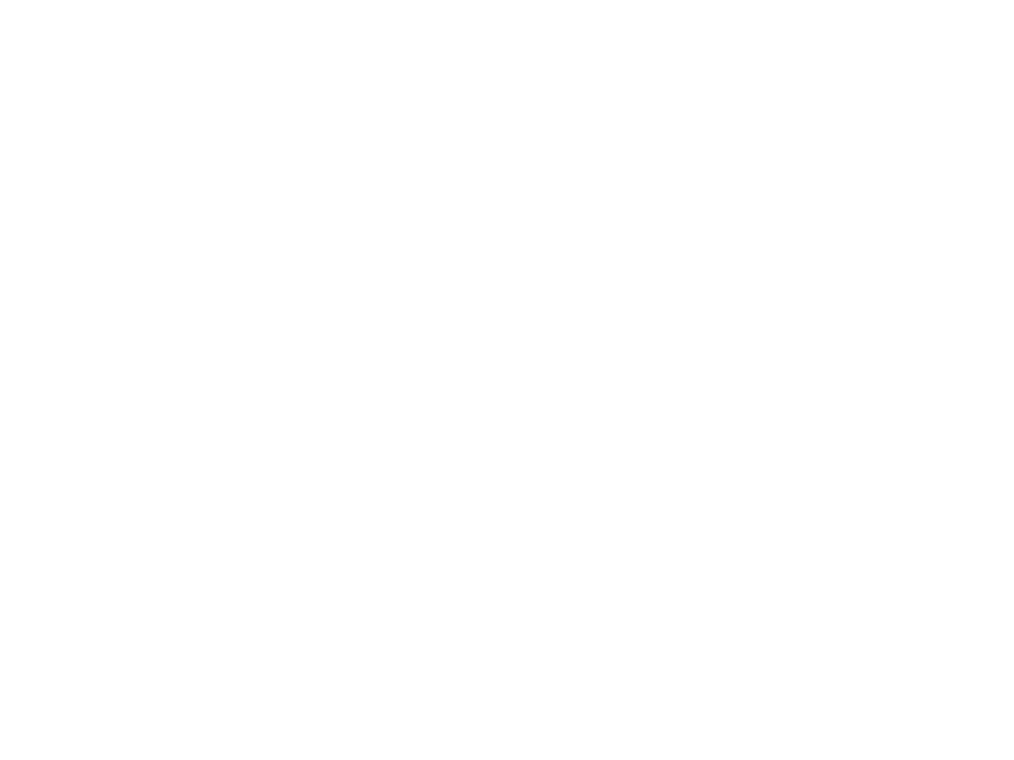
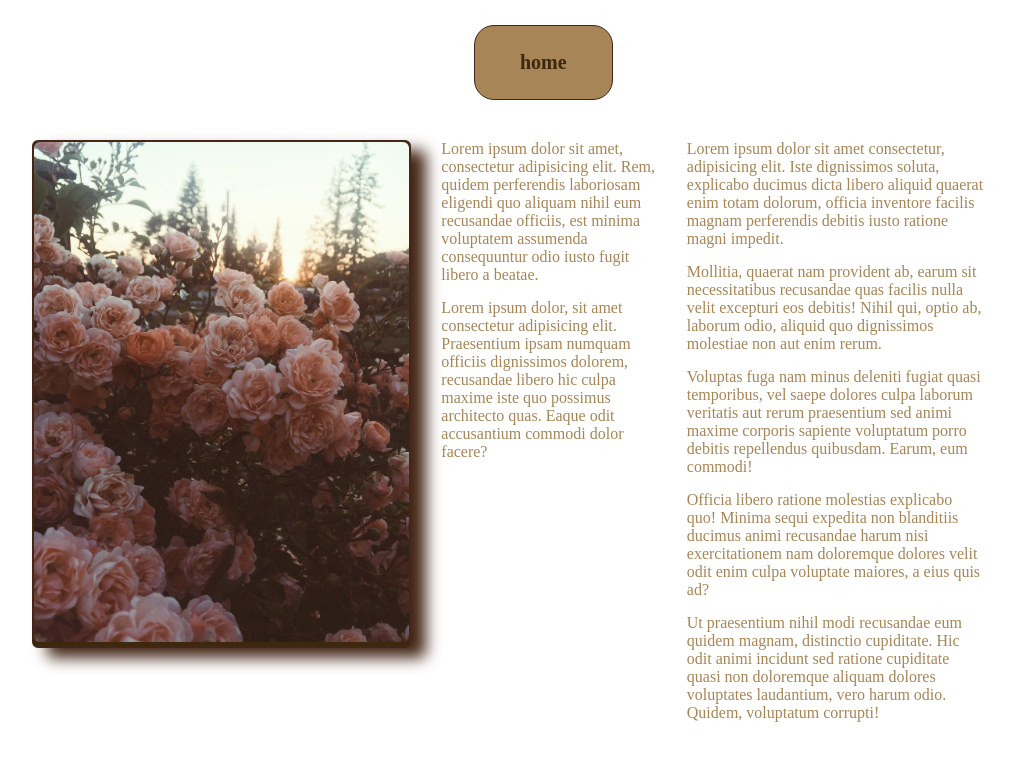
Before and after one commit to ajarrra/1.12.22, a plain HTML site: page chapter-5.html in a window 1280 px wide. Shown: the whole page, without its empty margins (132-1146 px from the left). Drawn offline with Linux system fonts and the light colour scheme.

Commit message:
add leeft card and p

```diff
--- a/chapter-5.html
+++ b/chapter-5.html
@@ -1,5 +1,6 @@
 <!DOCTYPE html>
 <html lang="en">
+
 <head>
     <meta charset="UTF-8">
     <meta http-equiv="X-UA-Compatible" content="IE=edge">
@@ -7,7 +8,45 @@
     <title>Document</title>
     <link rel="stylesheet" href="style.css">
 </head>
+
 <body>
+    <a href="index.html" class="home"> home
+    </a>
 
+    <div class="container">
+        <div class="row">
+            <div class="col-5">
+                <div class="card">
+                    <img src="cardnew.jpg" alt="" class="card-image">
+                </div>
+            </div>
+            <div class="col-3">
+                <p>Lorem ipsum dolor sit amet, consectetur adipisicing elit. Rem, quidem perferendis laboriosam eligendi
+                    quo aliquam nihil eum recusandae officiis, est minima voluptatem assumenda consequuntur odio iusto
+                    fugit libero a beatae.</p>
+                <p>Lorem ipsum dolor, sit amet consectetur adipisicing elit. Praesentium ipsam numquam officiis
+                    dignissimos dolorem, recusandae libero hic culpa maxime iste quo possimus architecto quas. Eaque
+                    odit accusantium commodi dolor facere?</p>
+            </div>
+            <div class="col-4">
+                <p>Lorem ipsum dolor sit amet consectetur, adipisicing elit. Iste dignissimos soluta, explicabo ducimus
+                    dicta libero aliquid quaerat enim totam dolorum, officia inventore facilis magnam perferendis
+                    debitis iusto ratione magni impedit.</p>
+                <p>Mollitia, quaerat nam provident ab, earum sit necessitatibus recusandae quas facilis nulla velit
+                    excepturi eos debitis! Nihil qui, optio ab, laborum odio, aliquid quo dignissimos molestiae non aut
+                    enim rerum.</p>
+                <p>Voluptas fuga nam minus deleniti fugiat quasi temporibus, vel saepe dolores culpa laborum veritatis
+                    aut rerum praesentium sed animi maxime corporis sapiente voluptatum porro debitis repellendus
+                    quibusdam. Earum, eum commodi!</p>
+                <p>Officia libero ratione molestias explicabo quo! Minima sequi expedita non blanditiis ducimus animi
+                    recusandae harum nisi exercitationem nam doloremque dolores velit odit enim culpa voluptate maiores,
+                    a eius quis ad?</p>
+                <p>Ut praesentium nihil modi recusandae eum quidem magnam, distinctio cupiditate. Hic odit animi
+                    incidunt sed ratione cupiditate quasi non doloremque aliquam dolores voluptates laudantium, vero
+                    harum odio. Quidem, voluptatum corrupti!</p>
+            </div>
+        </div>
+    </div>
 </body>
+
 </html>
```
Also changed, not shown: index.html (+1 -1 lines).
